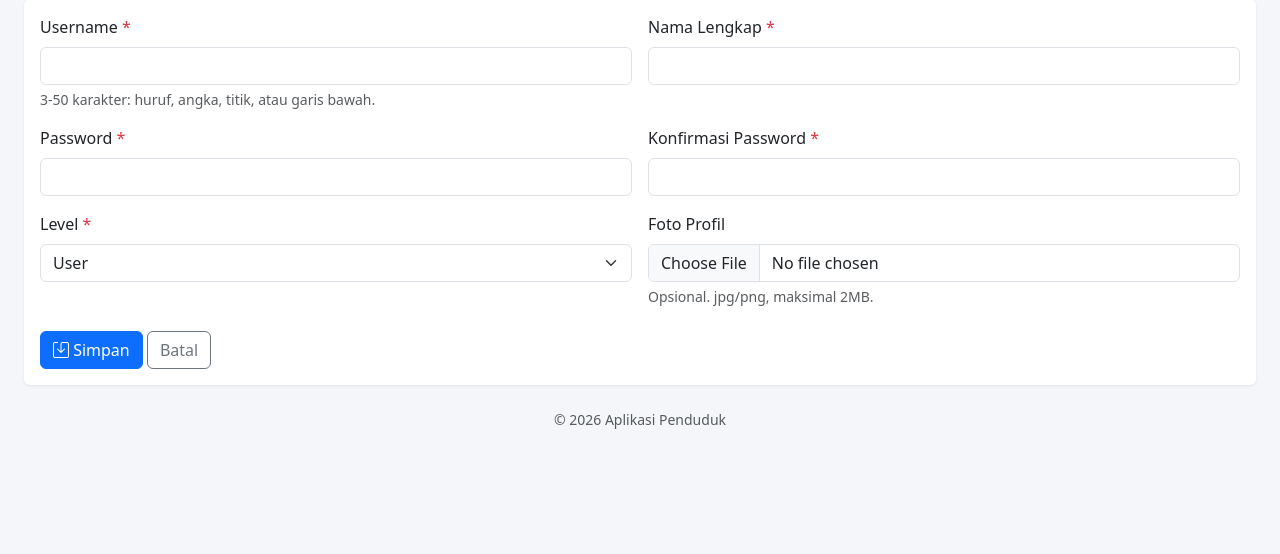
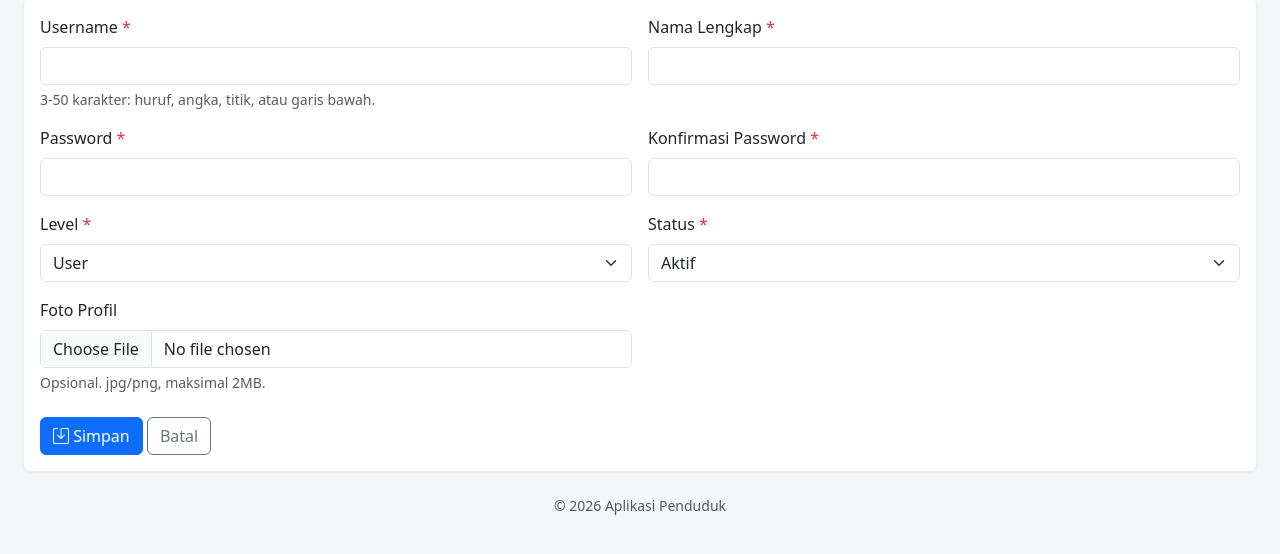
Before and after one commit to ramosbarker86-arsen/aplikasi_penduduk, a PHP site: page /users/tambah.php in a window 1280 px wide. Shown: the part 134-688 px from the top of the page. Run offline with PHP 8.4, Linux system fonts and the light colour scheme; the visitor is signed in with stand-in values (Sample User, id 1); tables that the repository leaves empty hold one stand-in row (values such as "Sample post").

Commit message:
Tambah status pengguna dan hanya izinkan login untuk pengguna aktif
Co-Authored-By: Claude Opus 5.5 <noreply@anthropic.com>

```diff
--- a/database/schema.sql
+++ b/database/schema.sql
@@ -434,7 +434,8 @@ CREATE TABLE `users` (
   `nama_lengkap` varchar(100) NOT NULL,
   `level` enum('admin','user') DEFAULT 'user',
   `created_at` timestamp NOT NULL DEFAULT current_timestamp(),
-  `foto_profil` varchar(255) DEFAULT NULL
+  `foto_profil` varchar(255) DEFAULT NULL,
+  `status_cd` enum('active','inactive') NOT NULL
 ) ENGINE=InnoDB DEFAULT CHARSET=latin1 COLLATE=latin1_swedish_ci ROW_FORMAT=DYNAMIC;
 
 --
--- a/database/seed.sql
+++ b/database/seed.sql
@@ -1,8 +1,8 @@
 -- Seed data awal untuk aplikasi_penduduk
 -- Jalankan sekali saja setelah skema database dibuat.
 
-INSERT INTO users (username, password, nama_lengkap, level) VALUES
-('admin', '$2y$10$vphXaB2GGRKaCe6zYRLZz.akzhcRZ48uQDQXMYODW9ceCMYPFlPne', 'Administrator', 'admin');
+INSERT INTO users (username, password, nama_lengkap, level, status_cd) VALUES
+('admin', '$2y$10$vphXaB2GGRKaCe6zYRLZz.akzhcRZ48uQDQXMYODW9ceCMYPFlPne', 'Administrator', 'admin', 'active');
 
 INSERT INTO master_pendidikan (kode_pendidikan, nama_pendidikan, level_pendidikan, urutan, status_cd) VALUES
 ('TS', 'Tidak/Belum Sekolah', 0, 1, 1),
--- a/users/tambah.php
+++ b/users/tambah.php
@@ -7,8 +7,9 @@ $pdo = getDB();
 
 $errors = [];
 $form = [
-    'username' => '', 'nama_lengkap' => '', 'level' => 'user',
+    'username' => '', 'nama_lengkap' => '', 'level' => 'user', 'status_cd' => 'active',
 ];
+$statusOptions = ['active' => 'Aktif', 'inactive' => 'Tidak Aktif'];
 
 function uploadFotoProfil(string $field): ?string
 {
@@ -59,6 +60,7 @@ if ($_SERVER['REQUEST_METHOD'] === 'POST') {
     }
     if ($form['nama_lengkap'] === '') $errors[] = 'Nama lengkap wajib diisi.';
     if (!in_array($form['level'], ['admin', 'user'], true)) $errors[] = 'Level tidak valid.';
+    if (!isset($statusOptions[$form['status_cd']])) $errors[] = 'Status tidak valid.';
     if (strlen($password) < 6) $errors[] = 'Password minimal 6 karakter.';
     if ($password !== $passwordConfirm) $errors[] = 'Konfirmasi password tidak sama.';
 
@@ -71,10 +73,10 @@ if ($_SERVER['REQUEST_METHOD'] === 'POST') {
     }
 
     if (!$errors) {
-        $stmt = $pdo->prepare('INSERT INTO users (username, password, nama_lengkap, level, foto_profil) VALUES (?,?,?,?,?)');
+        $stmt = $pdo->prepare('INSERT INTO users (username, password, nama_lengkap, level, status_cd, foto_profil) VALUES (?,?,?,?,?,?)');
         $stmt->execute([
             $form['username'], password_hash($password, PASSWORD_DEFAULT),
-            $form['nama_lengkap'], $form['level'], $fotoProfil,
+            $form['nama_lengkap'], $form['level'], $form['status_cd'], $fotoProfil,
         ]);
 
         $_SESSION['flash_success'] = 'Pengguna berhasil ditambahkan.';
@@ -131,6 +133,14 @@ require_once __DIR__ . '/../includes/header.php';
                     </select>
                 </div>
                 <div class="col-md-6">
+                    <label class="form-label">Status <span class="text-danger">*</span></label>
+                    <select name="status_cd" class="form-select" required>
+                        <?php foreach ($statusOptions as $value => $label): ?>
+                            <option value="<?= $value ?>" <?= $form['status_cd'] === $value ? 'selected' : '' ?>><?= $label ?></option>
+                        <?php endforeach; ?>
+                    </select>
+                </div>
+                <div class="col-md-6">
                     <label class="form-label">Foto Profil</label>
                     <input type="file" name="foto_profil" class="form-control" accept=".jpg,.jpeg,.png">
                     <div class="form-text">Opsional. jpg/png, maksimal 2MB.</div>
```
Also changed, not shown: login.php (+7 -4 lines), users/list.php (+9 -1 lines).
